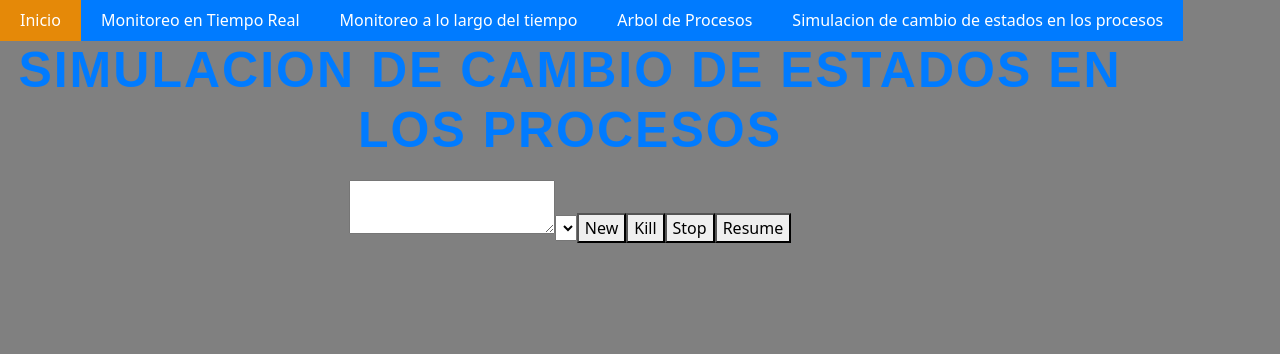
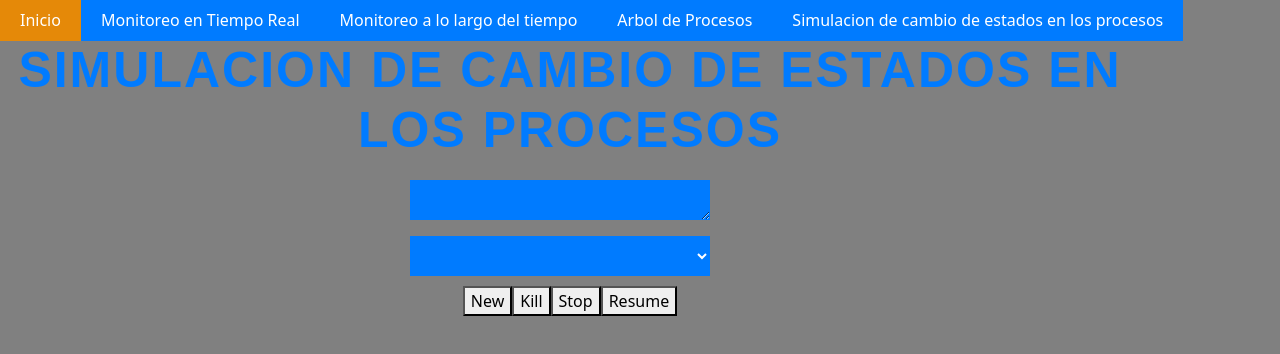
Before and after one commit to HenrryBran-Hub/SO1_1s2024_201314439, a React (Create React App) app in the folder Proyecto/Proyecto1/Frontend/react-front/: page /simulate in a window 1280 px wide. Shown: the top 354 px of the page. Built offline with nearby package versions, Linux system fonts and the light colour scheme.

Commit message:
update simulation

```diff
--- a/Proyecto/Proyecto1/Frontend/react-front/src/components/SimulateProcess.js
+++ b/Proyecto/Proyecto1/Frontend/react-front/src/components/SimulateProcess.js
@@ -128,11 +128,16 @@ const SimulateProcess = () => {
         <h1 className="titulo">
           Simulacion de Cambio de Estados en los Procesos
         </h1>
+        <div>
           <textarea
+            className="simulate"
             value={processName}
             onChange={(e) => setProcessName(e.target.value)}
           />
+        </div>
+        <div>
           <select
+            className="simulate"
             value={selectedProcess}
             onChange={(e) => setSelectedProcess(e.target.value)}
           >
@@ -142,6 +147,7 @@ const SimulateProcess = () => {
               </option>
             ))}
           </select>
+        </div>
         <button onClick={createProcess}>New</button>
         <button
           onClick={() =>
--- a/Proyecto/Proyecto1/Frontend/react-front/src/styles/SimulateProcess.css
+++ b/Proyecto/Proyecto1/Frontend/react-front/src/styles/SimulateProcess.css
@@ -27,3 +27,21 @@ div {
   width: 60%;
   align-items: center;
 }
+
+.simulate {
+  padding: 10px; /* Ajustar el relleno según sea necesario */
+  text-decoration: none;
+  color: white;
+  background-color: #007bff;
+  border: none;
+  width: 300px; /* Ajusta el ancho según sea necesario */
+  height: 40px; /* Ajusta la altura según sea necesario */
+  margin-right: 20px;
+  margin-bottom: 10px; /* Añade margen inferior para separación */
+  box-sizing: border-box; /* Asegura que el padding y el borde estén incluidos en el tamaño total */
+  resize: "none";
+}
+
+.simulate:hover {
+  background-color: #e58908; /* Cambiar el color de fondo al pasar el mouse */
+}
```
Lines whose indentation alone changed are shown as unchanged.
